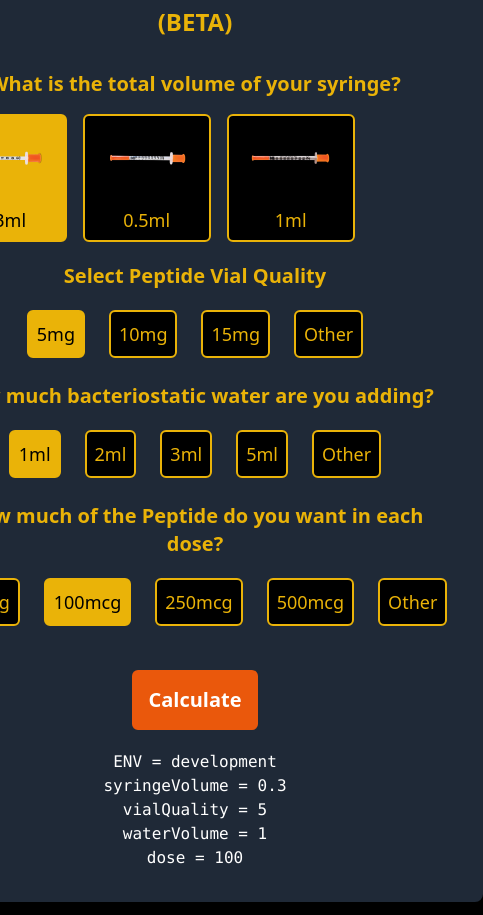
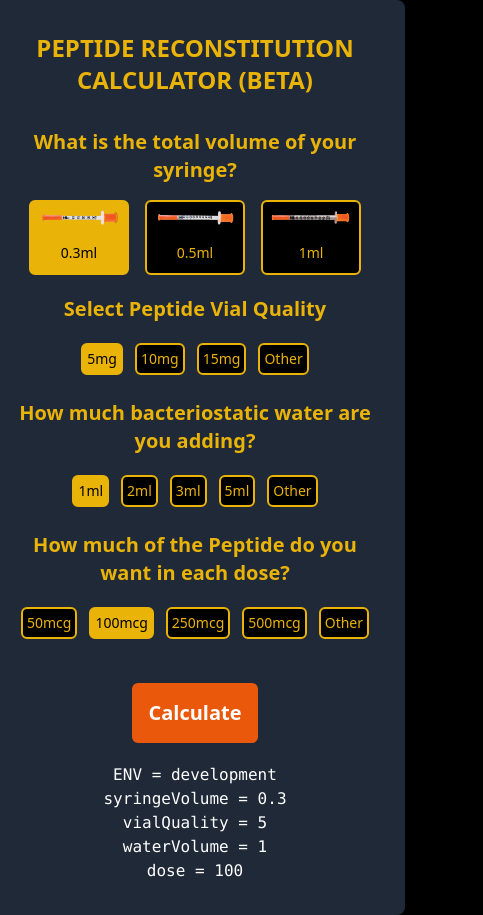
Before and after one commit to dueclic/peptide-calculator, a React (Create React App) app: page / in a window 390 px wide. Shown: the whole page, 483 px wide, since content can reach past the window. Built offline with nearby package versions, Linux system fonts and the light colour scheme.

Commit message:
fix relative paths

```diff
--- a/src/components/Calculator.tsx
+++ b/src/components/Calculator.tsx
@@ -78,8 +78,7 @@ const Calculator: React.FC = () => {
             <div className="section mb-5">
                 <h2 className="text-xl text-yellow-500 mb-4 font-semibold">{t('syringeVolume')}</h2>
 
-                <div className="container mx-auto">
-                    <div className="flex space-x-4">
+                    <div className="flex justify-center space-x-4">
                         <Pad onClick={() => setSyringeVolume(0.3)}
                              selected={syringeVolume === 0.3}
                              image={`${process.env.PUBLIC_URL}/images/syringe_0.3ml.png`}
@@ -96,12 +95,10 @@ const Calculator: React.FC = () => {
                              text={"1ml"}
                         />
                     </div>
-                </div>
-
             </div>
             <div className="section mb-5">
                 <h2 className="text-xl text-yellow-500 mb-4 font-semibold">{t('vialQuality')}</h2>
-                <div className="flex justify-center space-x-4">
+                <div className="flex justify-center space-x-1 md:space-x-4">
                     {
                         Object.entries(vialQualities)
                             .map(([_, {text, value}]) => (
@@ -114,7 +111,7 @@ const Calculator: React.FC = () => {
 
                     }
                 </div>
-                <div className="flex justify-center space-x-4">
+                <div className="flex justify-center space-x-1 md:space-x-4">
                     <div className={"flex flex-col justify-between items-center"}>
                         {vialQuality === 'other' &&
                             <InputNumber value={vialQualityOther} onChange={(ev) => setVialQualityOther(
@@ -125,7 +122,7 @@ const Calculator: React.FC = () => {
             </div>
             <div className="section mb-5">
                 <h2 className="text-xl text-yellow-500 mb-4 font-semibold">{t('waterVolume')}</h2>
-                <div className="flex justify-center space-x-4">
+                <div className="flex justify-center space-x-1 md:space-x-4">
                     {
                         Object.entries(waterVolumes)
                             .map(([_, {text, value}]) => (
@@ -138,7 +135,7 @@ const Calculator: React.FC = () => {
 
                     }
                 </div>
-                <div className="flex justify-center space-x-4">
+                <div className="flex justify-center space-x-1 md:space-x-4">
                     <div className={"flex flex-col justify-between items-center"}>
                         {waterVolume === 'other' &&
                             <InputNumber value={vialQualityOther}  onChange={(ev) => setWaterVolumeOther(
@@ -149,7 +146,7 @@ const Calculator: React.FC = () => {
             </div>
             <div className="section mb-5">
                 <h2 className="text-xl text-yellow-500 mb-4 font-semibold">{t('dose')}</h2>
-                <div className="flex justify-center space-x-4">
+                <div className="flex justify-center space-x-1 md:space-x-4">
                     {
                         Object.entries(doses)
                             .map(([_, {text, value}]) => (
@@ -162,7 +159,7 @@ const Calculator: React.FC = () => {
 
                     }
                 </div>
-                <div className="flex justify-center space-x-4">
+                <div className="flex justify-center space-x-1 md:space-x-4">
                     <div className={"flex flex-col justify-between items-center"}>
                         {dose === 'other' &&
                             <InputNumber value={doseOther} onChange={(ev) => setDoseOther(
--- a/src/components/atoms/Button.tsx
+++ b/src/components/atoms/Button.tsx
@@ -9,10 +9,10 @@ interface ButtonProps {
 export const Button: React.FC<ButtonProps> = ({onClick, selected, text}) => {
 
 
-    const standardClassName = `m-1 p-2 text-lg rounded-md border-2 border-yellow-500 bg-black text-yellow-500 cursor-pointer
+    const standardClassName = `m-1 p-1 text-sm  md:text-lg rounded-md border-2 border-yellow-500 bg-black text-yellow-500 cursor-pointer
     transition-colors duration-300 ease-in-out hover:bg-gray-800 hover:text-yellow-500`;
 
-    const selectedClassName = `m-1 p-2 text-lg rounded-md border-2 border-yellow-500 bg-yellow-500 text-black cursor-pointer transition-colors duration-300 ease-in-out`;
+    const selectedClassName = `m-1 p-1 text-sm md:text-lg rounded-md border-2 border-yellow-500 bg-yellow-500 text-black cursor-pointer transition-colors duration-300 ease-in-out`;
 
     return <button type="button"
                    className={selected ? selectedClassName : standardClassName}
--- a/src/components/atoms/Pad.tsx
+++ b/src/components/atoms/Pad.tsx
@@ -10,10 +10,10 @@ interface PadProps {
 export const Pad: React.FC<PadProps> = ({onClick, selected, text, image}) => {
 
 
-    const standardClassName = `flex flex-col justify-between items-center w-32 h-32 md:h-44 md:w-44 cursor-pointer rounded-md border-2 border-yellow-500 bg-black text-yellow-500
+    const standardClassName = `flex flex-col justify-between items-center md:h-44 md:w-44 cursor-pointer rounded-md border-2 border-yellow-500 bg-black text-yellow-500
     transition-colors duration-300 ease-in-out text-lg hover:bg-gray-800 hover:text-yellow-500`;
 
-    const selectedClassName = `flex flex-col justify-between items-center w-32 h-32 md:h-44 md:w-44 cursor-pointer rounded-md border-2 border-yellow-500 bg-yellow-500 text-black
+    const selectedClassName = `flex flex-col justify-between items-center md:h-44 md:w-44 cursor-pointer rounded-md border-2 border-yellow-500 bg-yellow-500 text-black
     transition-colors duration-300 ease-in-out text-lg`;
 
     return <div className={selected ? selectedClassName : standardClassName}
@@ -23,7 +23,7 @@ export const Pad: React.FC<PadProps> = ({onClick, selected, text, image}) => {
                                                                       className="w-20 md:w-36 m-2 cursor-pointer transition-transform transform hover:scale-110"
                                                                       alt={text}/>
         </div>
-        <div className="h-10 flex items-center justify-center w-full">
+        <div className="h-10 flex text-sm md:text-lg items-center justify-center w-full">
             {text}
         </div>
     </div>;
--- a/src/index.css
+++ b/src/index.css
@@ -4,6 +4,6 @@
 
 @layer base {
   body {
-    @apply flex justify-center items-center h-screen bg-black text-white
+    @apply flex justify-center items-center bg-black text-white
   }
 }
```
